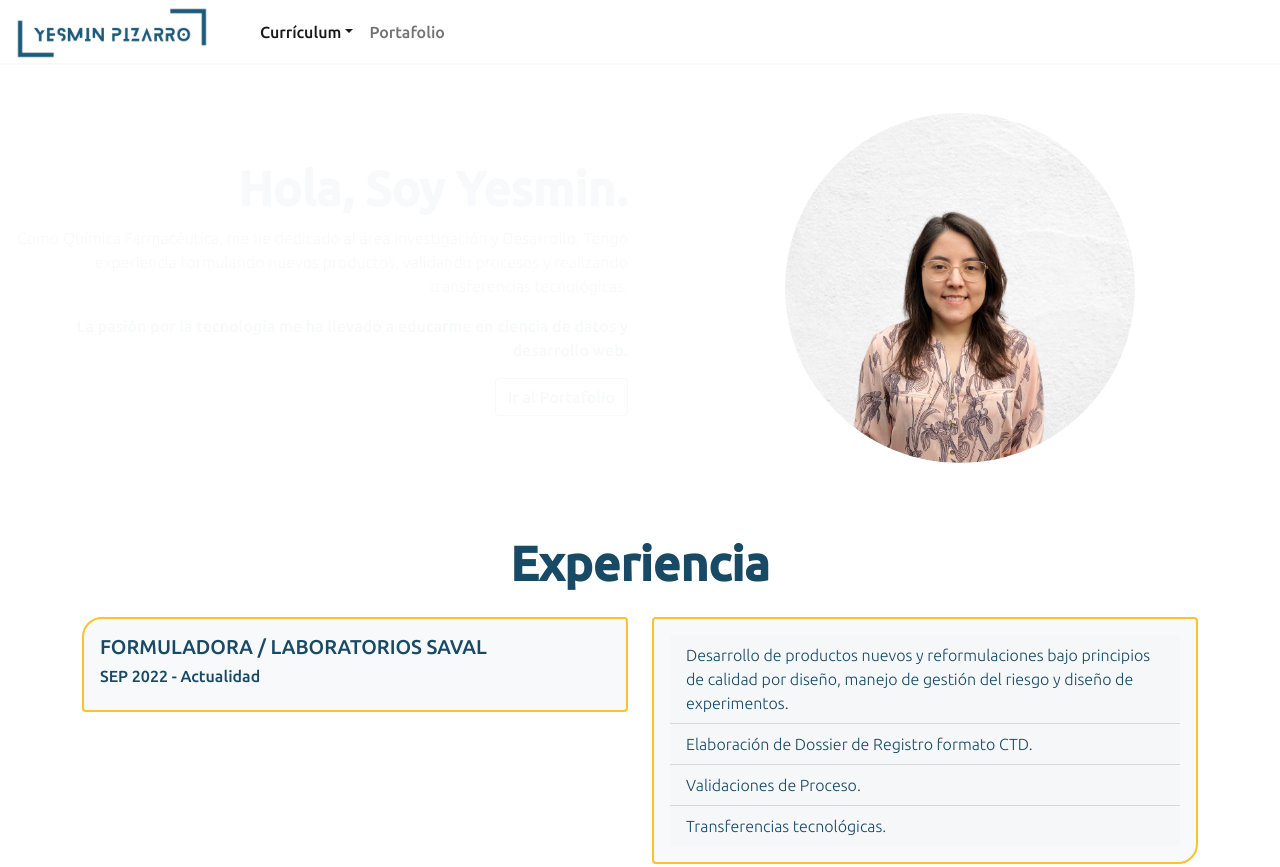
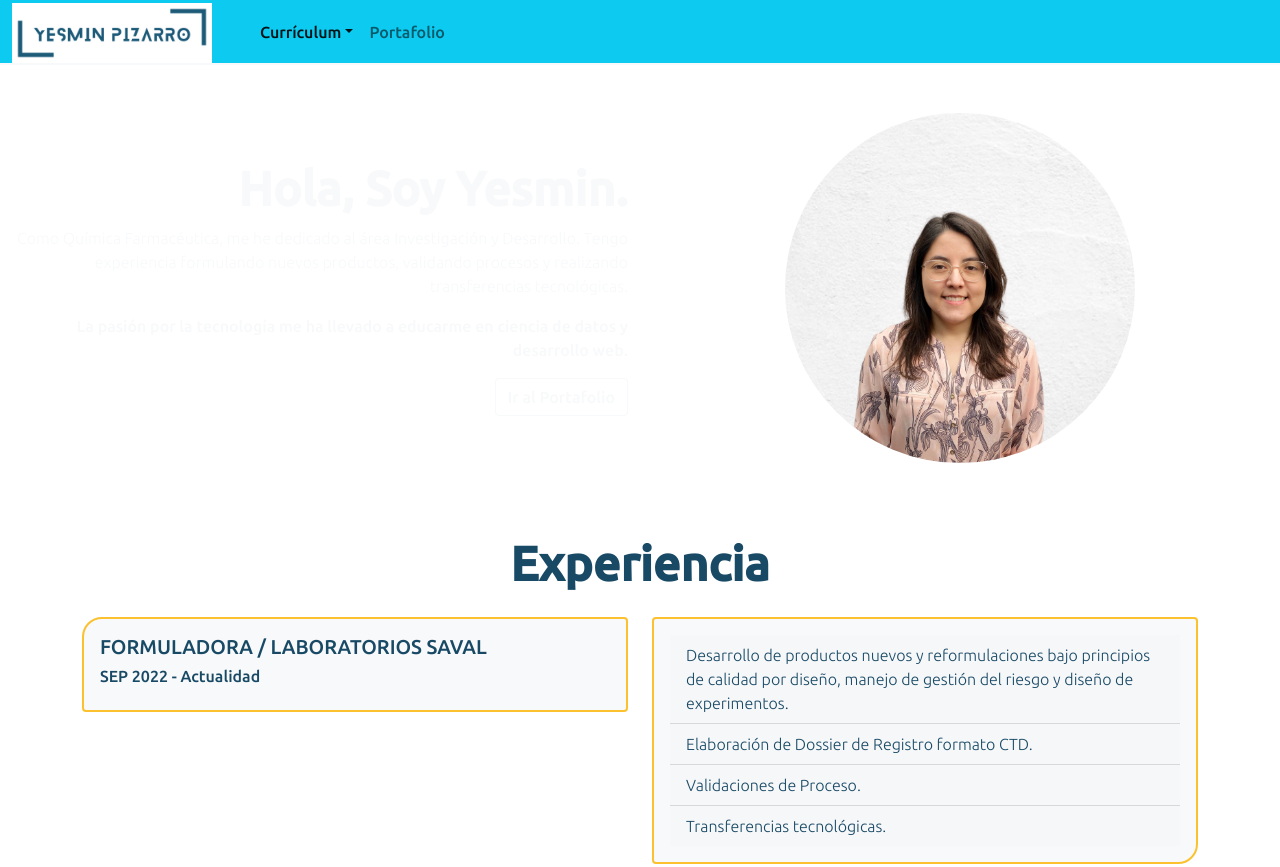
Before and after one commit to zakreth/prueba1_desarrollo_web, a plain HTML site: page index.html in a window 1280 px wide. Shown: the top 867 px of the page. Drawn offline with nearby package versions, Linux system fonts and the light colour scheme.

Commit message:
fork nro1

```diff
--- a/index.html
+++ b/index.html
@@ -25,7 +25,7 @@
 
 <body>
   <!--Navbar-->
-  <nav class="navbar navbar-expand-lg navbar-light bg-white border-bottom border-2 border-light p-0">
+  <nav class="navbar navbar-expand-lg navbar-light bg-info border-bottom border-2 border-light p-0">
     <div class="container-fluid">
       <a class="navbar-brand p-0" href="index.html">
         <img src="assets/img/yp_logo.png" alt="" width="200" class="d-inline-block align-text-top p-0">
```
